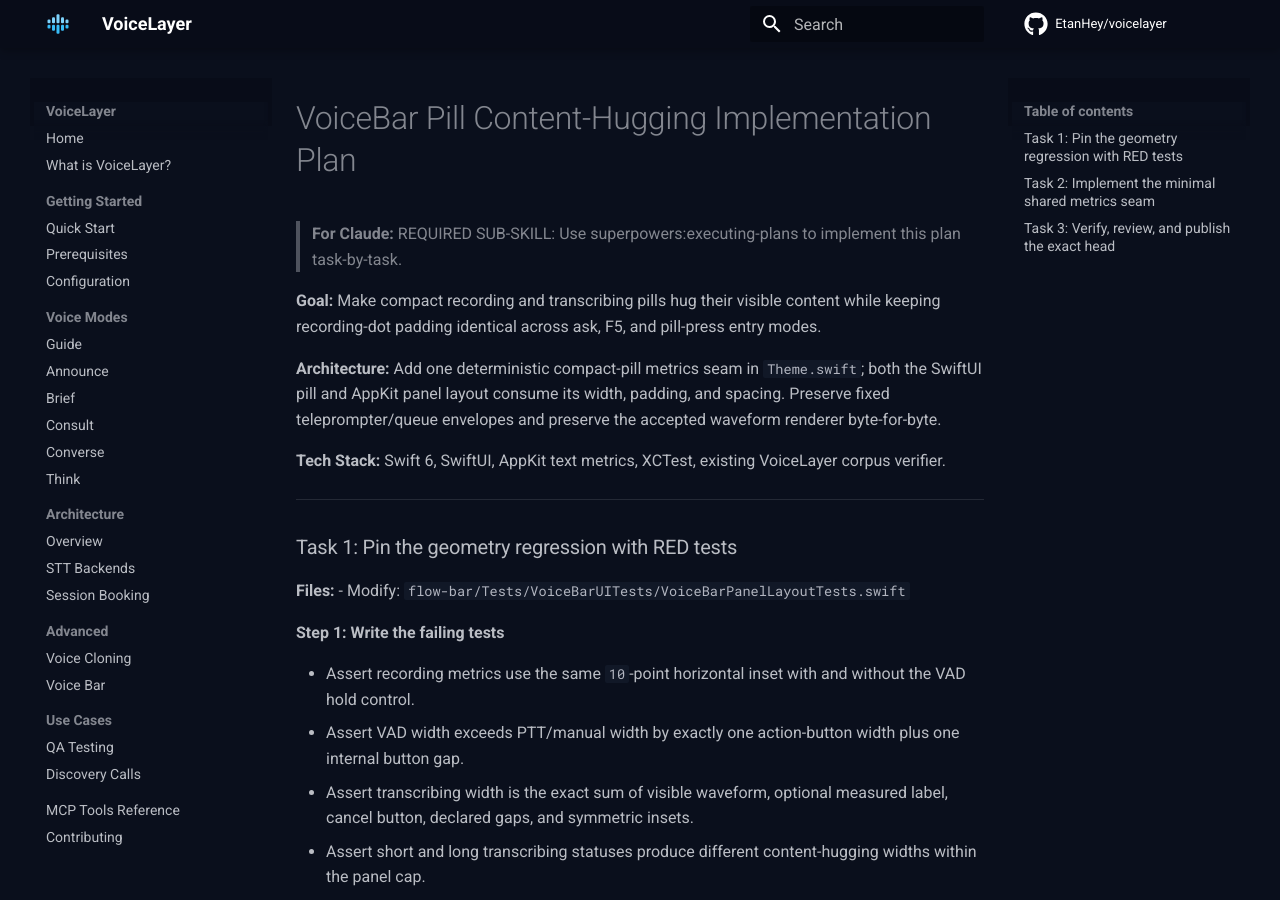
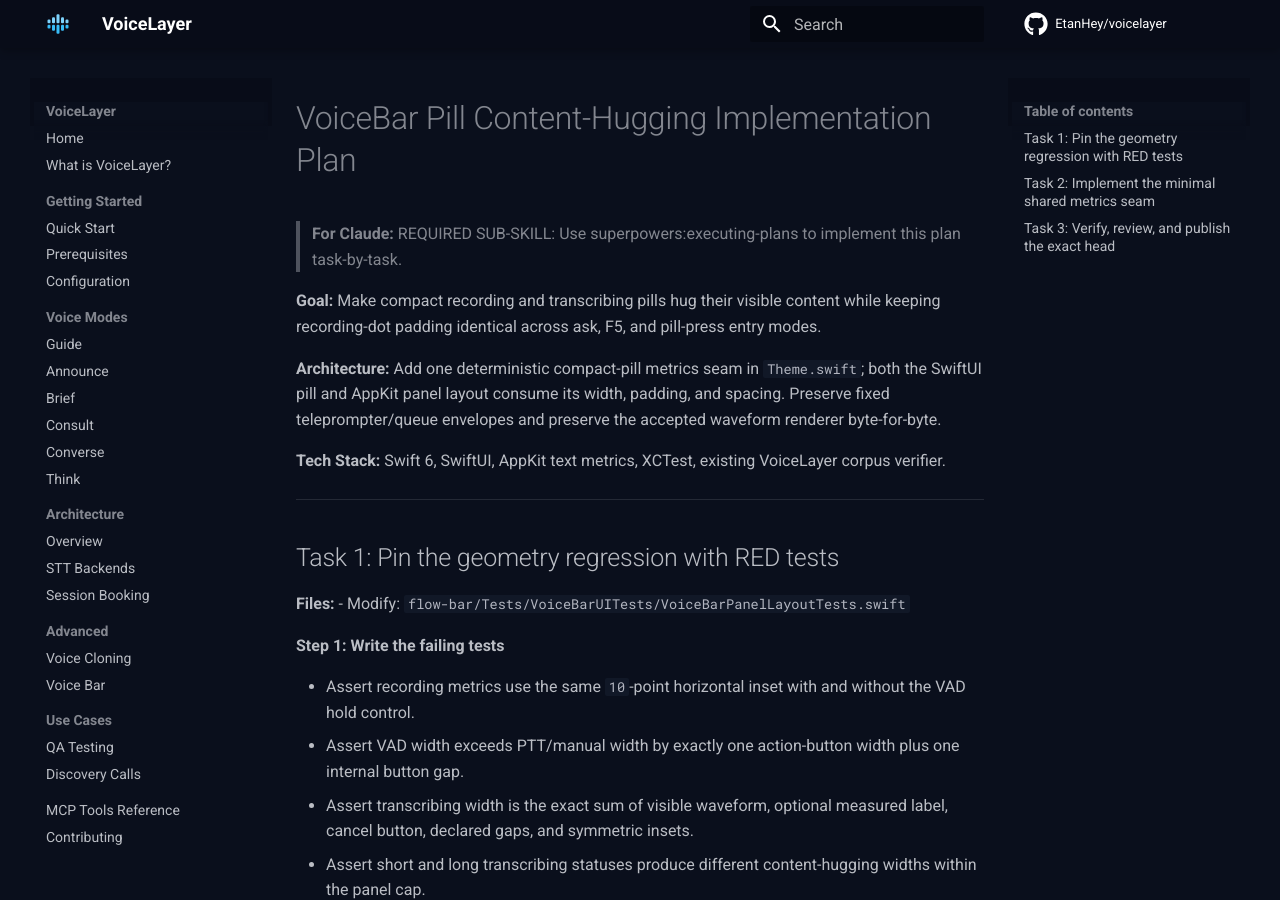
Before and after one commit to EtanHey/voicelayer, an MkDocs documentation site: the page built from docs/plans/2026-07-18-voicebar-pill-content-hugging-implementation.md, in a window 1280 px wide and 900 px high. Built offline with MkDocs 1.6.1 and Material for MkDocs 9.7.7, drawn with Linux system fonts in a browser that asks for light colours; comment, search, counter and statistics services are not loaded.

Commit message:
docs: fix pill plan heading levels

```diff
--- a/docs/plans/2026-07-18-voicebar-pill-content-hugging-implementation.md
+++ b/docs/plans/2026-07-18-voicebar-pill-content-hugging-implementation.md
@@ -10,7 +10,7 @@
 
 ---
 
-### Task 1: Pin the geometry regression with RED tests
+## Task 1: Pin the geometry regression with RED tests
 
 **Files:**
 - Modify: `flow-bar/Tests/VoiceBarUITests/VoiceBarPanelLayoutTests.swift`
@@ -28,7 +28,7 @@
 
 Expected: FAIL because the shared pill-metrics API is absent and the old recording/transcribing widths are fixed/minimum-padded.
 
-### Task 2: Implement the minimal shared metrics seam
+## Task 2: Implement the minimal shared metrics seam
 
 **Files:**
 - Modify: `flow-bar/Sources/VoiceBarUI/Theme.swift`
@@ -56,7 +56,7 @@
 
 Expected: PASS.
 
-### Task 3: Verify, review, and publish the exact head
+## Task 3: Verify, review, and publish the exact head
 
 **Files:**
 - Verify: `flow-bar/Sources/VoiceBarUI/WaveformView.swift`
```
